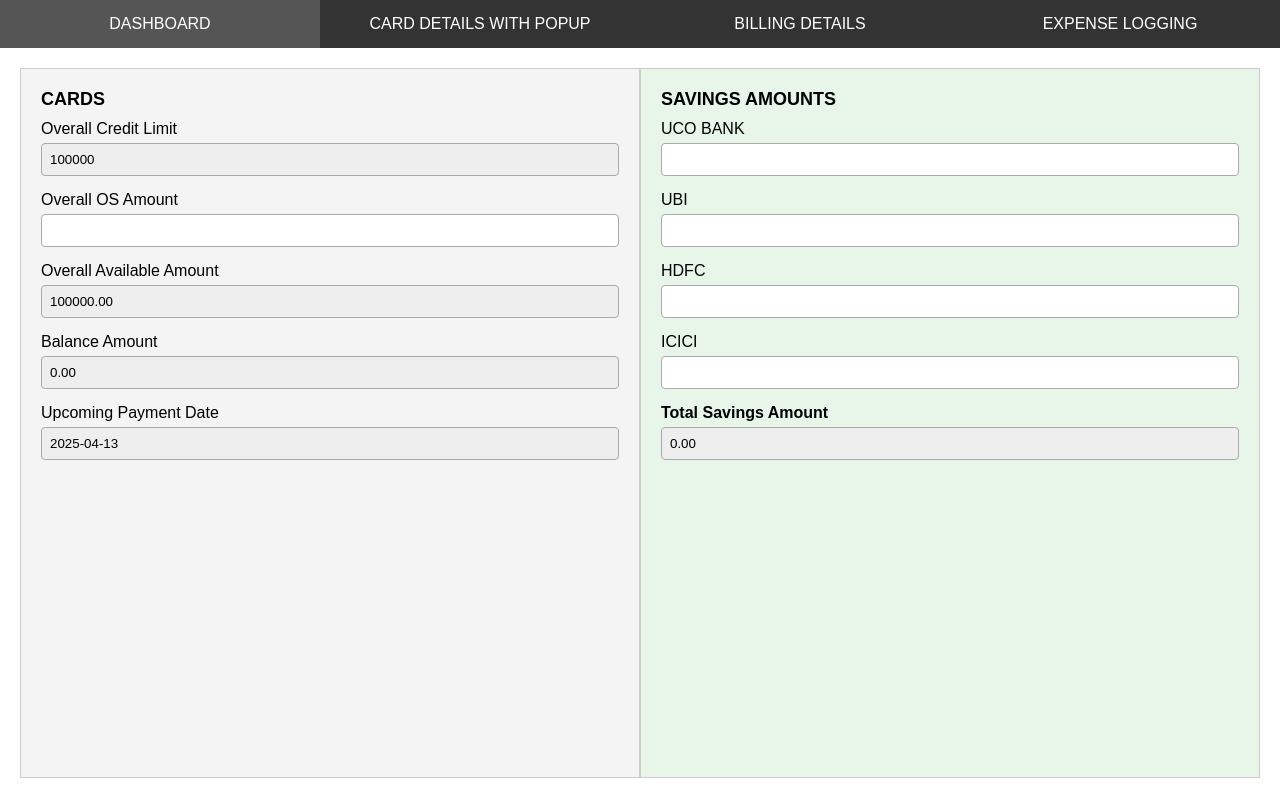
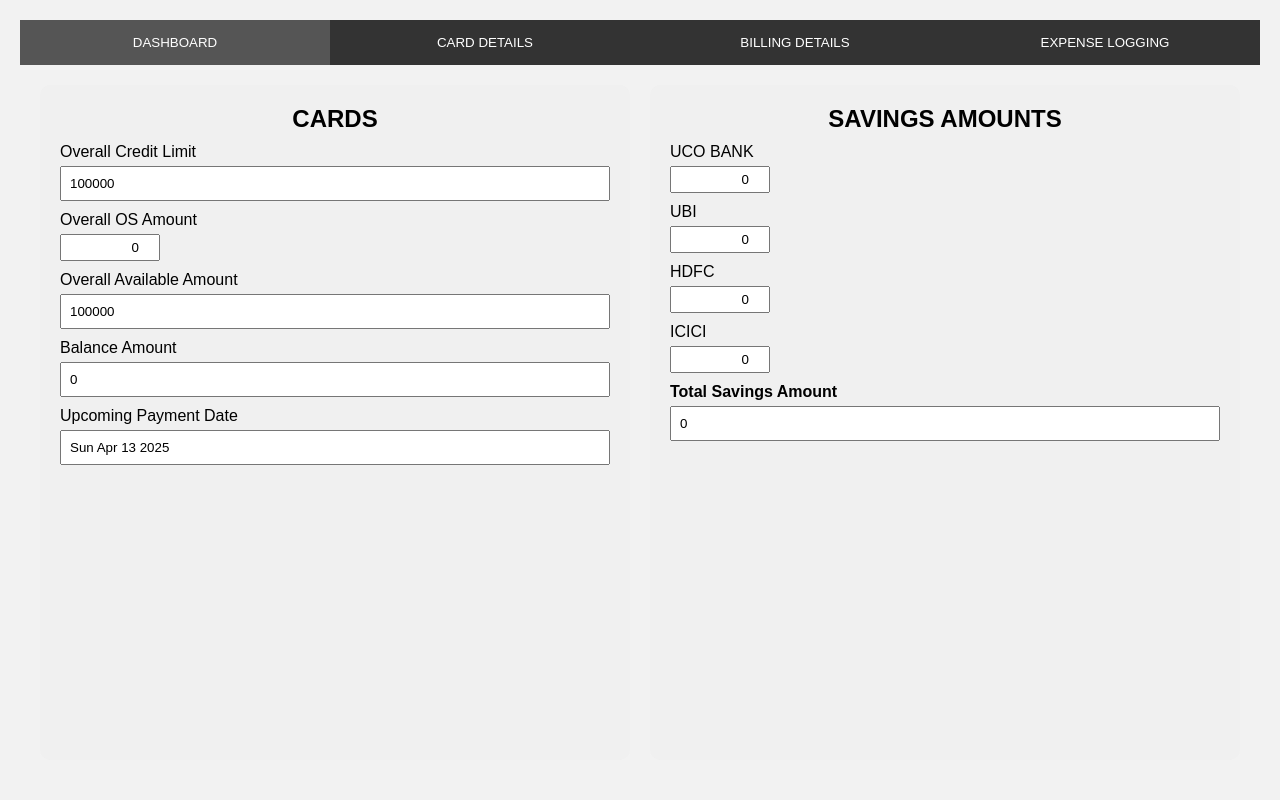
Before and after one commit to OIBSIP-ShrutiPandey/Pixelate_Testing, a plain HTML site: page card_flex.html in a window 1280 px wide. Drawn offline with Linux system fonts and the light colour scheme.

Commit message:
Update card_flex.html

```diff
--- a/card_flex.html
+++ b/card_flex.html
@@ -1,210 +1,365 @@
 <!DOCTYPE html>
 <html lang="en">
 <head>
-  <meta charset="UTF-8">
-  <title>Finance Dashboard</title>
+  <meta charset="UTF-8" />
+  <title>Credit & Savings Dashboard</title>
   <style>
     * {
       margin: 0;
       padding: 0;
       box-sizing: border-box;
     }
-
     html, body {
       height: 100%;
+      width: 100%;
       overflow: hidden;
       font-family: Arial, sans-serif;
     }
-
     body {
       display: flex;
       flex-direction: column;
     }
-
     nav {
-      background: #333;
       display: flex;
+      background-color: #333;
       color: white;
     }
-
     nav button {
       flex: 1;
       padding: 15px;
-      background: #333;
+      border: none;
+      background-color: #333;
       color: white;
-      border: none;
       cursor: pointer;
-      font-size: 16px;
     }
-
-    nav button:hover {
-      background: #555;
+    nav button:hover, nav button.active {
+      background-color: #555;
     }
-
-    .tab-content {
+    .tab {
+      display: none;
       flex: 1;
-      display: none;
+      height: calc(100vh - 50px);
+      padding: 20px;
+      overflow-y: auto;
+    }
+    .tab.active {
+      display: block;
+    }
+    .dashboard {
+      display: flex;
       height: 100%;
-      padding: 20px;
+      gap: 20px;
     }
-
-    .tab-content.active {
-      display: flex;
-      flex-direction: row;
-    }
-
-    .left, .right {
+    .partition {
       flex: 1;
       padding: 20px;
-      border: 1px solid #ccc;
-      height: calc(100vh - 50px - 40px);
-      overflow: hidden;
+      border-radius: 10px;
+      background-color: #f0f0f0;
     }
-
-    .left {
-      background-color: #f4f4f4;
+    h2 {
+      margin-bottom: 10px;
+      text-align: center;
     }
-
-    .right {
-      background-color: #e8f5e9;
+    label {
+      display: block;
+      margin-top: 10px;
     }
-
-    .section-title {
-      font-weight: bold;
-      margin-bottom: 10px;
-      font-size: 18px;
-    }
-
-    .field {
-      margin-bottom: 15px;
-    }
-
-    .field label {
-      display: block;
-      margin-bottom: 5px;
-    }
-
-    .field input {
+    input {
       width: 100%;
       padding: 8px;
-      border: 1px solid #aaa;
-      border-radius: 4px;
-    }
-
-    input[readonly] {
-      background-color: #eee;
+      margin-top: 5px;
     }
   </style>
 </head>
 <body>
 
   <nav>
-    <button onclick="showTab('dashboard')">DASHBOARD</button>
-    <button onclick="showTab('card-details')">CARD DETAILS WITH POPUP</button>
-    <button onclick="showTab('billing-details')">BILLING DETAILS</button>
-    <button onclick="showTab('expense-logging')">EXPENSE LOGGING</button>
+    <button class="tab-btn active" data-tab="dashboard">DASHBOARD</button>
+    <button class="tab-btn" data-tab="card-details">CARD DETAILS</button>
+    <button class="tab-btn" data-tab="billing-details">BILLING DETAILS</button>
+    <button class="tab-btn" data-tab="expense-logging">EXPENSE LOGGING</button>
   </nav>
 
-  <!-- Dashboard Tab -->
-  <div id="dashboard" class="tab-content active">
-    <div class="left">
-      <div class="section-title">CARDS</div>
+  <div id="dashboard" class="tab active">
+    <div class="dashboard">
+      <div class="partition">
+        <h2>CARDS</h2>
+        <label>Overall Credit Limit</label>
+        <input type="text" value="100000" readonly>
 
-      <div class="field">
-        <label>Overall Credit Limit</label>
-        <input type="text" id="creditLimit" value="100000" readonly>
-      </div>
+        <label>Overall OS Amount</label>
+        <input type="number" id="osAmount" value="0">
 
-      <div class="field">
-        <label>Overall OS Amount</label>
-        <input type="number" id="osAmount" oninput="recalculate()">
-      </div>
-
-      <div class="field">
         <label>Overall Available Amount</label>
         <input type="text" id="availableAmount" readonly>
-      </div>
 
-      <div class="field">
         <label>Balance Amount</label>
         <input type="text" id="balanceAmount" readonly>
-      </div>
 
-      <div class="field">
         <label>Upcoming Payment Date</label>
         <input type="text" id="upcomingDate" readonly>
       </div>
-    </div>
 
-    <div class="right">
-      <div class="section-title">SAVINGS AMOUNTS</div>
-
-      <div class="field">
+      <div class="partition">
+        <h2>SAVINGS AMOUNTS</h2>
         <label>UCO BANK</label>
-        <input type="number" id="uco" oninput="recalculate()">
-      </div>
-      <div class="field">
+        <input type="number" id="uco" value="0">
         <label>UBI</label>
-        <input type="number" id="ubi" oninput="recalculate()">
-      </div>
-      <div class="field">
+        <input type="number" id="ubi" value="0">
         <label>HDFC</label>
-        <input type="number" id="hdfc" oninput="recalculate()">
-      </div>
-      <div class="field">
+        <input type="number" id="hdfc" value="0">
         <label>ICICI</label>
-        <input type="number" id="icici" oninput="recalculate()">
-      </div>
-      <div class="field">
+        <input type="number" id="icici" value="0">
         <label><strong>Total Savings Amount</strong></label>
         <input type="text" id="totalSavings" readonly>
       </div>
     </div>
   </div>
 
-  <!-- Placeholder Tabs -->
-  <div id="card-details" class="tab-content">CARD DETAILS WITH POPUP - Content here</div>
-  <div id="billing-details" class="tab-content">BILLING DETAILS - Content here</div>
-  <div id="expense-logging" class="tab-content">EXPENSE LOGGING - Content here</div>
+  <div id="card-details" class="tab">
+    <h2 style="text-align: center;">CARD DETAILS WITH POPUP</h2>
+    <p style="text-align: center;">(You can add your popup card details logic here.)</p>
+  </div>
+
+  <div id="billing-details" class="tab">
+    <!DOCTYPE html>
+<html lang="en">
+<head>
+  <meta charset="UTF-8" />
+  <title>Billing Details</title>
+  <style>
+    body {
+      font-family: Arial, sans-serif;
+      background-color: #f2f2f2;
+      padding: 20px;
+    }
+    table {
+      width: 100%;
+      border-collapse: collapse;
+      background-color: white;
+    }
+    th, td {
+      border: 1px solid black;
+      text-align: center;
+      padding: 8px;
+    }
+    th {
+      background-color: #e6e6e6;
+    }
+    .total-row td {
+      font-weight: bold;
+    }
+    .total-row td:last-child {
+      text-align: right;
+    }
+    .italic {
+      font-style: italic;
+      text-decoration: underline;
+    }
+    input[type="number"] {
+      width: 100px;
+      padding: 4px;
+      text-align: right;
+    }
+  </style>
+</head>
+<body>
+
+  <h2 style="text-align:center;">BILLING DETAILS</h2>
+
+  <table>
+    <thead>
+      <tr>
+        <th>Card No.</th>
+        <th>Card Name</th>
+        <th>Next Billing Date</th>
+        <th>Next Bill due Date</th>
+        <th>Current Bills</th>
+      </tr>
+    </thead>
+    <tbody>
+      <tr>
+        <td>3254</td>
+        <td rowspan="3">HDFC</td>
+        <td>20 April</td>
+        <td>10 May</td>
+        <td><input type="number" class="bill" value="0"></td>
+      </tr>
+      <tr>
+        <td>2604</td>
+        <td>20 April</td>
+        <td>10 May</td>
+        <td><input type="number" class="bill" value="0"></td>
+      </tr>
+      <tr>
+        <td>7327</td>
+        <td>01 May</td>
+        <td>21 March</td>
+        <td><input type="number" class="bill" value="0"></td>
+      </tr>
+      <tr>
+        <td>3447</td>
+        <td rowspan="2">AXIS</td>
+        <td>15 April</td>
+        <td>2 April</td>
+        <td><input type="number" class="bill" value="0"></td>
+      </tr>
+      <tr>
+        <td>2998</td>
+        <td>23 April</td>
+        <td>11 April</td>
+        <td><input type="number" class="bill" value="0"></td>
+      </tr>
+      <tr>
+        <td>3003</td>
+        <td>AmazonPay</td>
+        <td>12 April</td>
+        <td>30 March</td>
+        <td><input type="number" class="bill" value="0"></td>
+      </tr>
+      <tr>
+        <td>4008</td>
+        <td rowspan="3">ICICI</td>
+        <td>02 May</td>
+        <td>20 April</td>
+        <td><input type="number" class="bill" value="0"></td>
+      </tr>
+      <tr>
+        <td>3005</td>
+        <td>02 May</td>
+        <td>20 March</td>
+        <td><input type="number" class="bill" value="0"></td>
+      </tr>
+      <tr>
+        <td>3104</td>
+        <td>02 May</td>
+        <td>20 March</td>
+        <td><input type="number" class="bill" value="0"></td>
+      </tr>
+      <tr class="total-row">
+        <td colspan="4" class="italic">Total OS Amount</td>
+        <td id="totalAmount">0</td>
+      </tr>
+    </tbody>
+  </table>
 
   <script>
-    function showTab(tabId) {
-      document.querySelectorAll('.tab-content').forEach(tab => {
-        tab.classList.remove('active');
+    function calculateTotal() {
+      const inputs = document.querySelectorAll('.bill');
+      let total = 0;
+      inputs.forEach(input => {
+        const val = parseFloat(input.value);
+        if (!isNaN(val)) {
+          total += val;
+        }
       });
-      document.getElementById(tabId).classList.add('active');
+      document.getElementById('totalAmount').textContent = total.toLocaleString();
     }
 
-    function recalculate() {
-		const creditLimit = 100000;
-		const osAmount = parseFloat(document.getElementById('osAmount').value) || 0;
+    // Attach listener to every input
+    document.querySelectorAll('.bill').forEach(input => {
+      input.addEventListener('input', calculateTotal);
+    });
+
+    // Initial calculation
+    calculateTotal();
+  </script>
+  <script>
+  function calculateTotal() {
+    const inputs = document.querySelectorAll('.bill');
+    let total = 0;
+    inputs.forEach(input => {
+      const val = parseFloat(input.value);
+      if (!isNaN(val)) {
+        total += val;
+      }
+    });
+
+    document.getElementById('totalAmount').textContent = total.toLocaleString();
+
+    // Update osAmount in Dashboard tab
+    const osAmountField = document.getElementById('osAmount');
+    if (osAmountField) {
+      osAmountField.value = total;
+      osAmountField.dispatchEvent(new Event('input')); // Trigger its input event
+    }
+  }
+
+  // Attach listeners to all input fields
+  document.querySelectorAll('.bill').forEach(input => {
+    input.addEventListener('input', calculateTotal);
+  });
+
+  // Initial calculation
+  calculateTotal();
+</script>
+
+
+</body>
+</html>
+
+  </div>
+
+  <div id="expense-logging" class="tab">
+    <h2 style="text-align: center;">EXPENSE LOGGING</h2>
+    <p style="text-align: center;">(Add your expense input form or log here.)</p>
+  </div>
+
+  <script>
+    const tabs = document.querySelectorAll('.tab-btn');
+    const tabContents = document.querySelectorAll('.tab');
+
+    tabs.forEach(btn => {
+      btn.addEventListener('click', () => {
+        tabs.forEach(b => b.classList.remove('active'));
+        tabContents.forEach(tab => tab.classList.remove('active'));
+
+        btn.classList.add('active');
+        document.getElementById(btn.dataset.tab).classList.add('active');
+      });
+    });
+
+    function updateCalculations() {
       const uco = parseFloat(document.getElementById('uco').value) || 0;
       const ubi = parseFloat(document.getElementById('ubi').value) || 0;
       const hdfc = parseFloat(document.getElementById('hdfc').value) || 0;
       const icici = parseFloat(document.getElementById('icici').value) || 0;
+      const osAmount = parseFloat(document.getElementById('osAmount').value) || 0;
 
       const totalSavings = uco + ubi + hdfc + icici;
-		  const availableAmount = creditLimit - osAmount;
-		  const balanceAmount = totalSavings - osAmount;
+      const creditLimit = 100000;
+      const available = creditLimit - osAmount;
+      const balance = osAmount - totalSavings;
 
-		  document.getElementById('totalSavings').value = totalSavings.toFixed(2);
-		  document.getElementById('availableAmount').value = availableAmount.toFixed(2);
-		  document.getElementById('balanceAmount').value = balanceAmount.toFixed(2);
+      document.getElementById('totalSavings').value = totalSavings;
+      document.getElementById('availableAmount').value = available;
+      document.getElementById('balanceAmount').value = balance;
     }
-
 
     function setUpcomingDate() {
       const date = new Date();
       date.setDate(date.getDate() + 5);
-      const formatted = date.toISOString().split('T')[0];
-      document.getElementById('upcomingDate').value = formatted;
+      document.getElementById('upcomingDate').value = date.toDateString();
     }
 
-    window.onload = () => {
-      recalculate();
+    document.getElementById('osAmount').addEventListener('input', updateCalculations);
+    ['uco', 'ubi', 'hdfc', 'icici'].forEach(id => {
+      document.getElementById(id).addEventListener('input', updateCalculations);
+    });
+
+    document.querySelectorAll('.bill').forEach(input => {
+      input.addEventListener('input', () => {
+        let total = 0;
+        document.querySelectorAll('.bill').forEach(bill => {
+          total += parseFloat(bill.value) || 0;
+        });
+        document.getElementById('totalAmount').textContent = total.toLocaleString();
+      });
+    });
+
+    updateCalculations();
     setUpcomingDate();
-    };
+
   </script>
-
 </body>
 </html>
```
Lines whose indentation alone changed are shown as unchanged.
